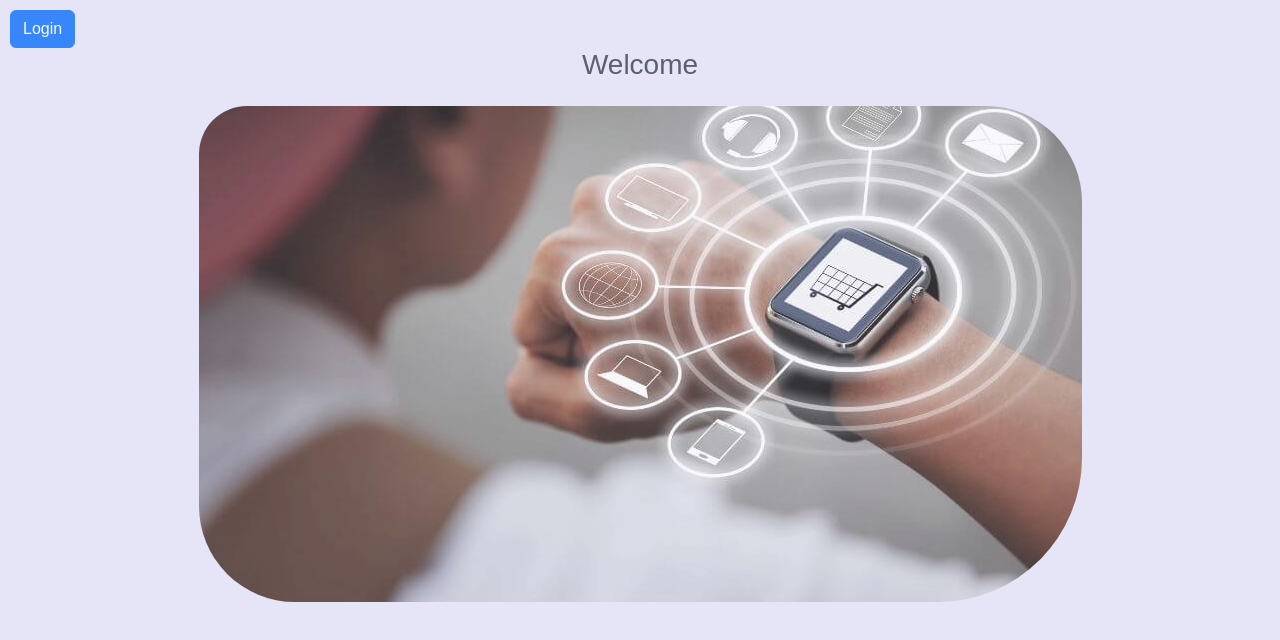
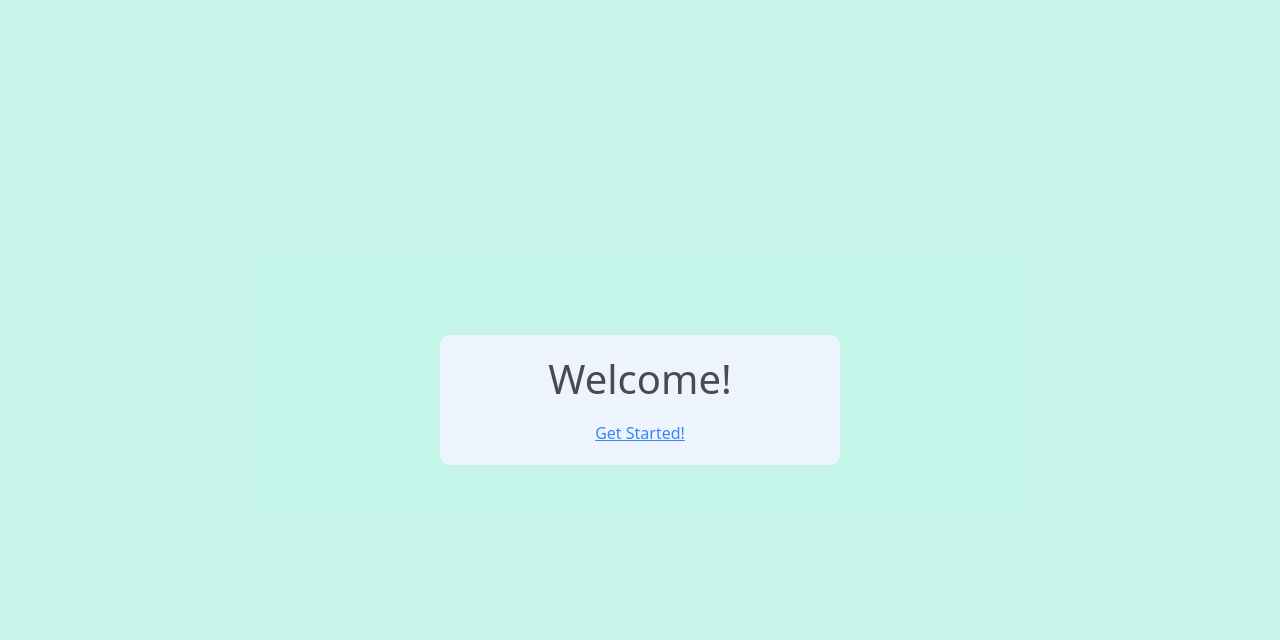
Before and after one commit to Adesh-04/BeProject, a React (Create React App) app: page / in a window 1280 px wide. Shown: the top 640 px of the page. Built offline with nearby package versions, Linux system fonts and the light colour scheme.

Commit message:
home login signup ui changes done

```diff
--- a/src/components/home.js
+++ b/src/components/home.js
@@ -2,26 +2,34 @@ import React from "react";
 import iot from './../assets/images/iot.jpg';
 
 export const Home = () =>{
+
     return(
-        <div >
-            {/* Homepage */}
+        // <div className="Container">
+        //     {/* Homepage */}
 
 
-            {/* <a className="btn btn-primary" href='/home' >Home</a> */}
-            <a className="btn btn-primary left-btn" href='/form' >Login</a>
+        //     {/* <a className="btn btn-primary" href='/home' >Home</a> */}
+        //     <a className="btn btn-primary left-btn" href='/form' >Login</a>
 
-            <div className="wrapper mt-5">
-                <div >
-                    <h3> Welcome </h3>
-                    <p>
+        //     {/* <div className="wrapper mt-5">
+        //         <div >
+        //             <h3> Welcome </h3>
+        //             <p>
 
-                    </p>
-                </div>
-                <div className="img-side mt-4">
-                    <img alt="image" src={iot}  />
-                </div>
+        //             </p>
+        //         </div>
+        //         <div className="img-side mt-4">
+        //             <img alt="image" src={iot}  />
+        //         </div>
+        //     </div> */}
+
+        // </div>
+        <div className="formContainer">
+            <div className="formWrapper">
+                <h1>Welcome!</h1>
+                {/* <a href="/form" >▶</a> */}
+                <a href='/form' >Get Started!</a>
             </div>
-
         </div>
     )
 }
--- a/src/components/login/login.css
+++ b/src/components/login/login.css
@@ -1,22 +1,49 @@
-body{
-    background-color: rgb(215, 245, 255);
+:root {
+    --lightbg: rgb(190, 248, 229);
+    --formbg: rgb(240, 248, 255);
+    --btncol: rgb(19, 145, 255);
+}
+/* background-color: var(--lightbg);  */
 
+
+
+
+.formContainer{
+    background-color: var(--lightbg);
+    height: 100vh;
+    display: flex;
+    align-items: center;
+    justify-content: center;
 }
-.App {
-    text-align: center;
-}
-.header{
+.formWrapper{
+    background-color: var(--formbg);
+    padding: 20px 60px;
     display: flex;
     flex-direction: column;
+    gap: 10px;
     align-items: center;
-    justify-content: center;
-    border-radius: 15%;
+    width: 50vh;
+    border-radius: 10px;
 }
-.footer{
-    margin: 0;
-    padding: 0;
-    position: absolute;
-    bottom: 30px;
-    width: 100%;
-    background-color: aliceblue;
+.formWrapper form{
+    display: flex;
+    flex-direction: column;
+    gap: 10px;
 }
+.formWrapper form input{
+    background-color: var(--formbg);
+    padding: 10px;
+    border: none;
+    border-bottom: 2px solid rgb(165, 172, 172);
+}
+.formWrapper form button{
+    background-color: var(--btncol);
+    padding: 10px;
+    border: none;
+    cursor: pointer;
+}
+.heading{
+    color: var(--btncol);
+    font-weight:bold ;
+    font-size: 24px;
+}
--- a/src/components/login/login.js
+++ b/src/components/login/login.js
@@ -1,4 +1,4 @@
-import './styles.css';
+import './login.css'
 import {v4 as uuid} from 'uuid'
 import { redirect, useNavigate } from 'react-router-dom';
 import React, { useState, useEffect} from 'react';
@@ -83,33 +83,17 @@ export const Login = () => {
 
 
     return (
-        <div className="App ">
-            <br/><br/><br/>
-            <div className="row">
-                <div className="col-md-12">
-                    <form className='login-form' onSubmit={(e)=>{validate(e)}} autoComplete={'off'}>
-                        <h1> Login </h1><bt/>
-                        <fieldset>
+        <div className="formContainer">
+            <div className="formWrapper">
+                <span className="heading">Welcome</span>
+                <span className="heading">Login</span>
+                <form action="" onSubmit={(e)=>{validate(e)}} autoComplete={'off'}>
+                    <input type="text" placeholder='Username' id="username" name="username" />
+                    <input type="password" placeholder='Password' id="password" pattern="(?=.*\d)(?=.*[a-z])(?=.*[A-Z]).{8,}" title="Must contain at least one number and one uppercase and lowercase letter, and at least 8 or more characters"  name="password"/>
+                    <button type='submit'>Login</button>
+                </form>
+                <p>Don't have an account? <a href="/signup">Register</a> here</p>
 
-                            <label for="name">Username</label>
-                            <input type="text" id="username" name="username"/>
-
-                            <label for="password">Password</label>
-                            {/* Regex for simpler validation in pattern attribute */}
-                            <input type="password" id="password" pattern="(?=.*\d)(?=.*[a-z])(?=.*[A-Z]).{8,}" title="Must contain at least one number and one uppercase and lowercase letter, and at least 8 or more characters"  name="password"/>
-
-                            <button className='login-button' type="submit">Login</button>
-
-                        </fieldset>
-                        <fieldset>
-                            <p className='signup-text'>Don't Have an account
-                                <button className="btn">
-                                    <a className='btn btn-primary' href='/signup'>Signup</a>
-                                </button>
-                            </p>
-                        </fieldset>
-                    </form>
-                </div>
             </div>
         </div>
     )
@@ -216,32 +200,16 @@ export const Signup = () => {
     }
 
     return(
-        <div>
-            <div className="row">
-                <div className="col-md-12">
-
-                    <form className='signup-form' onSubmit={(e)=>{validate(e)}} autoComplete={'off'}>
-                        <h1> Signup </h1>
-
-                        <fieldset>
-
-                            <label htmlFor="username">Name:</label>
-                            <input type="text" id="username" name="username"/>
-
-                            <label htmlFor="name">Email:</label>
-                            <input type="email" id="email" name="email"/>
-
-                            <label htmlFor="name">Mobile Number:</label>
-                            <input type="text" id='number' name="number" pattern="[7-9]{1}[0-9]{9}"/>
-
-                            <label htmlFor="password">Password:</label>
-                            <input type="password" id="password" pattern="(?=.*\d)(?=.*[a-z])(?=.*[A-Z]).{8,}" title="Must contain at least one number and one uppercase and lowercase letter, and at least 8 or more characters" name="password"/>
-
-                            <button className='signup-button' type="submit">Sign In</button>
-
-                        </fieldset>
-                    </form>
-                </div>
+        <div className="formContainer">
+            <div className="formWrapper">
+                <span className="heading">Register</span>
+                <form action="" onSubmit={(e)=>{validate(e)}} autoComplete={'off'}>
+                    <input type="text" placeholder='Username' id="username" name="username" />
+                    <input type="email" placeholder='Enter email' id="email" name="email" />
+                    <input type="text" placeholder='Mobile number' id='number' name="number" pattern="[7-9]{1}[0-9]{9}" />
+                    <input type="password" placeholder='Password' id="password" pattern="(?=.*\d)(?=.*[a-z])(?=.*[A-Z]).{8,}" title="Must contain at least one number and one uppercase and lowercase letter, and at least 8 or more characters"  name="password"/>
+                    <button type='submit'>Sign Up</button>
+                </form>
             </div>
         </div>
     )
```
